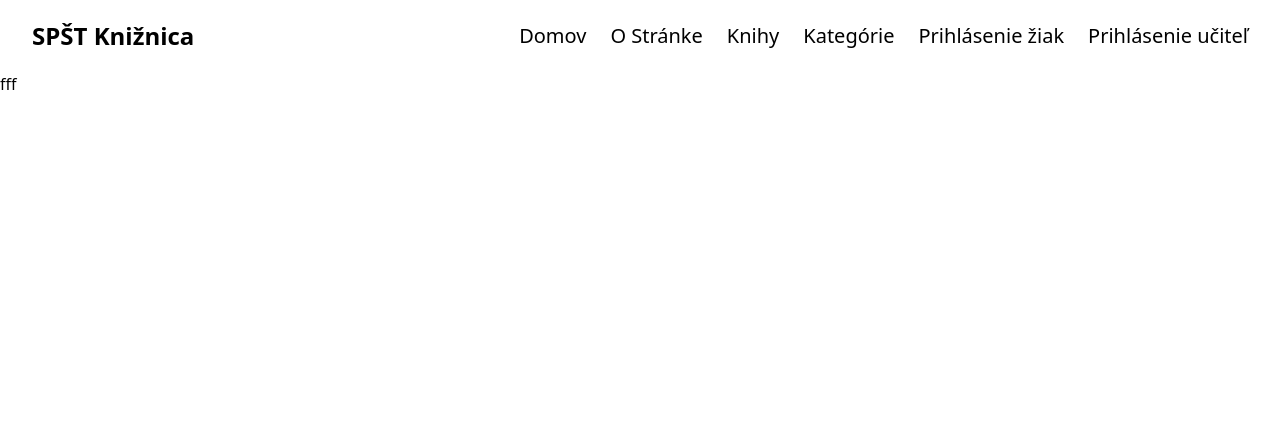
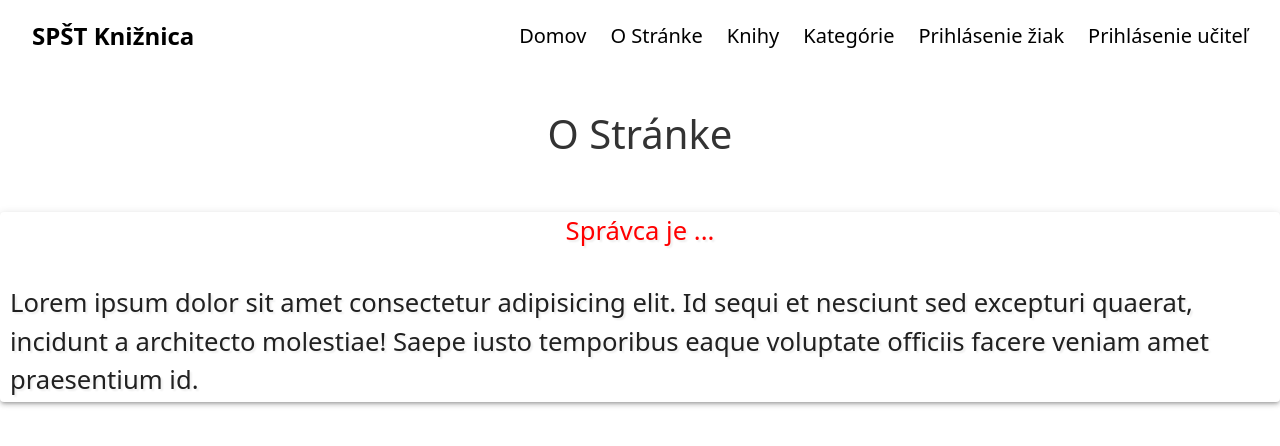
Before and after one commit to peterdinis/SPST-Kniznica, a Next.js app: page /about in a window 1280 px wide. Shown: the top 446 px of the page. Built offline with nearby package versions, Linux system fonts and the light colour scheme.

Commit message:
feat: Updating navbar and about page

```diff
--- /dev/null
+++ b/src/components/about/AboutWrapper.tsx
@@ -0,0 +1,22 @@
+import Header from "../shared/Header";
+import styles from "../../styles/Component.module.css";
+import Paper from "@mui/material/Paper";
+
+const AboutWrapper: React.FC = () => {
+  return (
+    <>
+      <Header name="O Stránke" />
+      <Paper elevation={3}>
+        <h1 className={styles.ownerName}>Správca je ...</h1>
+        <p className={styles.helperText}>
+          Lorem ipsum dolor sit amet consectetur adipisicing elit. Id sequi et
+          nesciunt sed excepturi quaerat, incidunt a architecto molestiae! Saepe
+          iusto temporibus eaque voluptate officiis facere veniam amet
+          praesentium id.
+        </p>
+      </Paper>
+    </>
+  );
+};
+
+export default AboutWrapper;
--- a/src/components/shared/Navbar.tsx
+++ b/src/components/shared/Navbar.tsx
@@ -59,22 +59,22 @@ export default function Navbar() {
             >
               <ul className="items-center justify-center space-y-8 md:flex md:space-x-6 md:space-y-0">
                 <li className="text-black text-xl">
-                  <Link href="https://www.facebook.com/peto.dinis/">Domov</Link>
+                  <Link href="/">Domov</Link>
                 </li>
                 <li className="text-black text-xl">
-                  <Link href="https://github.com/peterdinis?tab=repositories">O Stránke</Link>
+                  <Link href="/about">O Stránke</Link>
                 </li>
                 <li className="text-black text-xl">
-                  <Link href="https://www.instagram.com/peterdinis1/">Knihy</Link>
+                  <Link href="/books">Knihy</Link>
                 </li>
                 <li className="text-black text-xl">
-                  <Link href="https://www.linkedin.com/in/peter-dinis-58520b214/">Kategórie</Link>
+                  <Link href="/category">Kategórie</Link>
                 </li>
                 <li className="text-black text-xl">
-                  <Link href="https://www.linkedin.com/in/peter-dinis-58520b214/">Prihlásenie žiak</Link>
+                  <Link href="/student/login">Prihlásenie žiak</Link>
                 </li>
                 <li className="text-black text-xl">
-                  <Link href="https://www.linkedin.com/in/peter-dinis-58520b214/">Prihlásenie učiteľ</Link>
+                  <Link href="/teacher/login">Prihlásenie učiteľ</Link>
                 </li>
               </ul>
             </div>
--- a/src/pages/about.tsx
+++ b/src/pages/about.tsx
@@ -1,10 +1,9 @@
+import AboutWrapper from "@/components/about/AboutWrapper";
 import { NextPage } from "next";
 
 const AboutPage: NextPage = () =>{
     return (
-        <>
-        fff
-        </>
+        <AboutWrapper />
     )
 }
 
```
